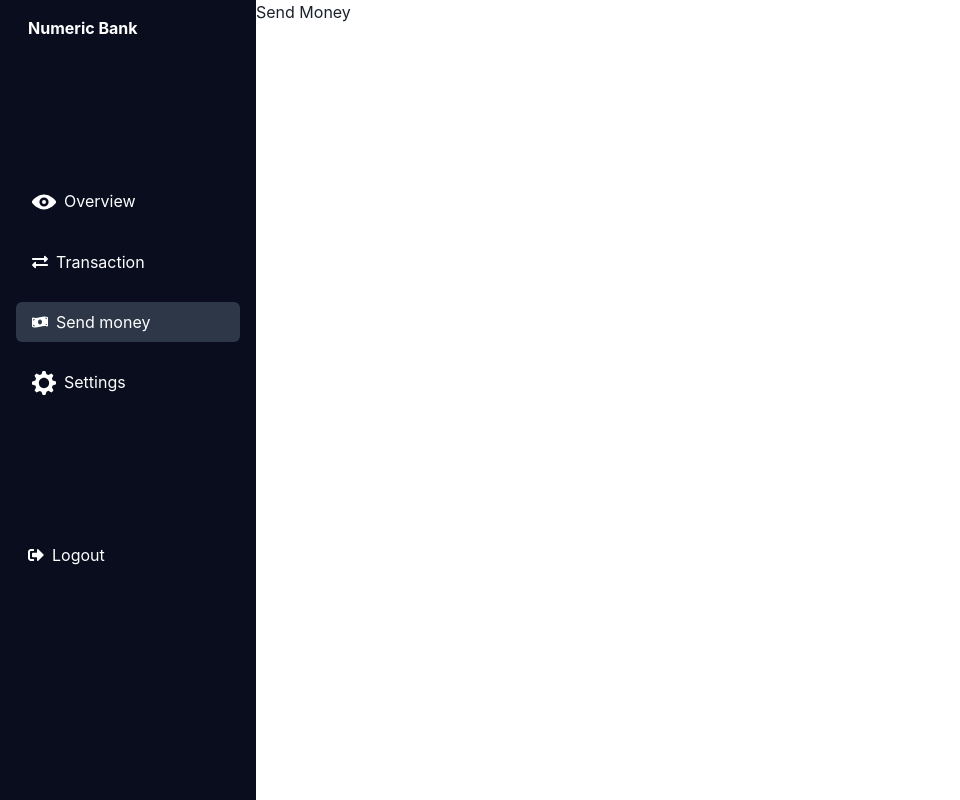
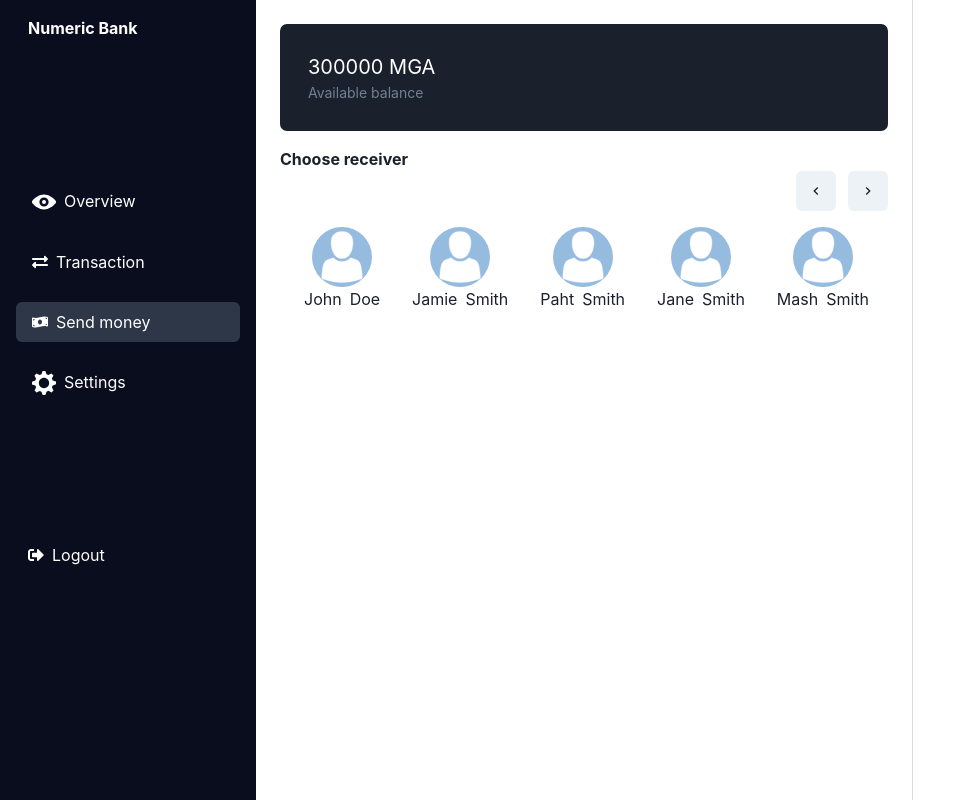
Before and after one commit to Tokiniainaa/Front-bank-app, a React (Create React App) app: page / in a window 1280 px wide. Both pictures are taken after a click on the item "Send money". Shown: the whole page, without its empty margins (0-960 px from the left). Built offline with nearby package versions, Linux system fonts and the light colour scheme.

Commit message:
feat: add receiver container and profil

```diff
--- a/src/Components/SendMoney/SendMoney.jsx
+++ b/src/Components/SendMoney/SendMoney.jsx
@@ -1,8 +1,13 @@
+import { Flex } from "@chakra-ui/react"
+import ReceiverContainer from "./ReceiverContainer/ReceiverContainer"
+import ReceveirProfil from "./ReceveirProfil/ReceveirProfil"
+
 const SendMoney = () => {
     return(
-        <div>
-            Send Money
-        </div>
+        <Flex direction="row" h="100vh">
+            <ReceiverContainer></ReceiverContainer>
+            <ReceveirProfil></ReceveirProfil>
+        </Flex>
     )
 }
 export default SendMoney
```
